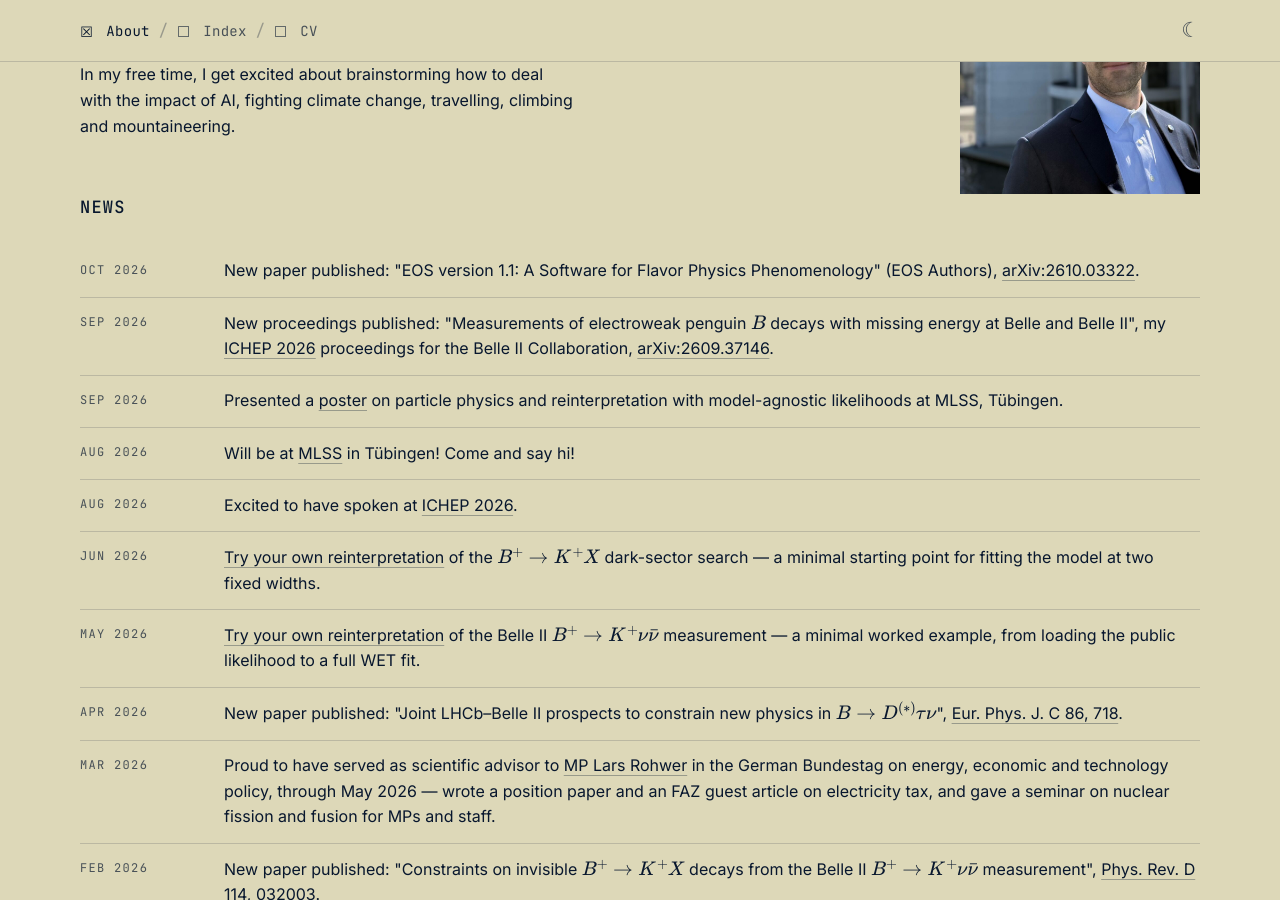
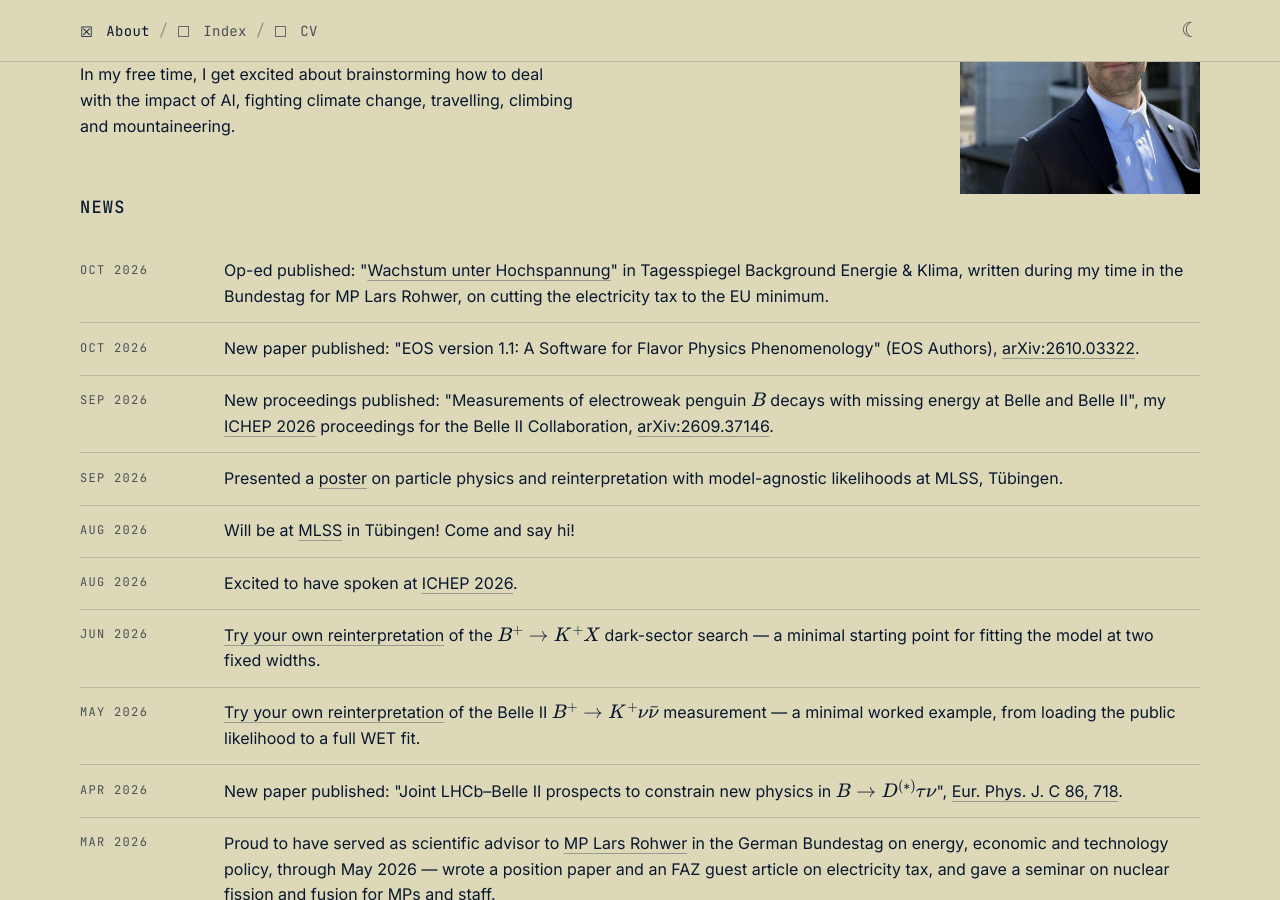
Before and after one commit to lorenzennio/lorenzennio.github.io, a Jekyll site: the page built from _pages/about.md, in a window 1280 px wide and 900 px high, scrolled down 376 px. Built offline with Jekyll 4.4.1, drawn with Linux system fonts in a browser that asks for light colours; formulas are drawn with MathJax 3.

Commit message:
Add Tagesspiegel Background op-ed to publications and news
Publications gain an optional `summary` field, shown after venue and
authors in the index, since nothing else displayed a description.

Co-Authored-By: Claude Fable 5.1 <noreply@anthropic.com>

```diff
--- a/_data/news.yml
+++ b/_data/news.yml
@@ -2,6 +2,9 @@
 # Add new items to the top of this list. `text` may contain inline <a>
 # links on just the relevant phrase (not the whole entry) -- see
 # _pages/home.md for how this is rendered.
+- date: 2026-10-13
+  text: 'Op-ed published: "<a href="https://background.tagesspiegel.de/energie-und-klima/briefing/wachstum-unter-hochspannung">Wachstum unter Hochspannung</a>" in Tagesspiegel Background Energie &amp; Klima, written during my time in the Bundestag for MP Lars Rohwer, on cutting the electricity tax to the EU minimum.'
+
 - date: 2026-10-01
   text: 'New paper published: "EOS version 1.1: A Software for Flavor Physics Phenomenology" (EOS Authors), <a href="https://arxiv.org/abs/2610.03322">arXiv:2610.03322</a>.'
 
--- a/_data/publications.yml
+++ b/_data/publications.yml
@@ -1,5 +1,13 @@
 # Publications shown on the publications & talks page, newest first.
 # Sourced from /home/lorenz/work/CV/references.bib.
+# `summary` is optional and shown after venue and authors in the index.
+- title: "Wachstum unter Hochspannung"
+  authors: "L. Rohwer MdB (drafted by L. Gärtner as scientific advisor)"
+  venue: "Tagesspiegel Background Energie & Klima, Standpunkt"
+  date: 2026-10-13
+  link: "https://background.tagesspiegel.de/energie-und-klima/briefing/wachstum-unter-hochspannung"
+  summary: "Op-ed making the case for cutting Germany's electricity tax to the EU minimum as a growth and electrification policy."
+
 - title: "EOS version 1.1: A Software for Flavor Physics Phenomenology"
   authors: "N. C. Balz et al. (EOS Authors)"
   venue: "arXiv:2610.03322"
--- a/_plugins/index_builder.rb
+++ b/_plugins/index_builder.rb
@@ -119,12 +119,14 @@ module IndexBuilder
     epoch(date).zero? ? "" : Time.at(epoch(date)).utc.year.to_s
   end
 
+  # `summary` is optional: a one-line description for entries whose venue and
+  # authors alone don't say what the piece is (e.g. a newspaper op-ed).
   def from_publication(pub)
     entry(
       kind:  "paper",
       date:  pub["date"],
       title: pub["title"],
-      meta:  join_meta(pub["venue"], short_authors(pub["authors"])),
+      meta:  join_meta(pub["venue"], short_authors(pub["authors"]), pub["summary"]),
       href:  pub["link"]
     )
   end
```
Also changed, not shown: test/index_builder_test.rb (+7 -0 lines).
